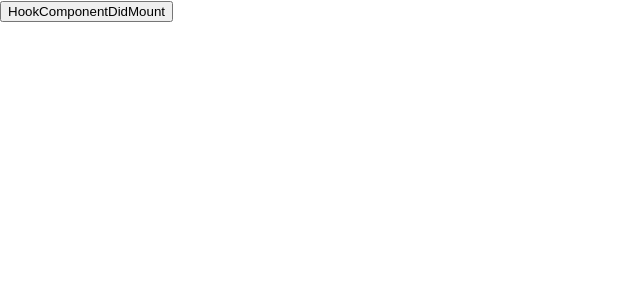
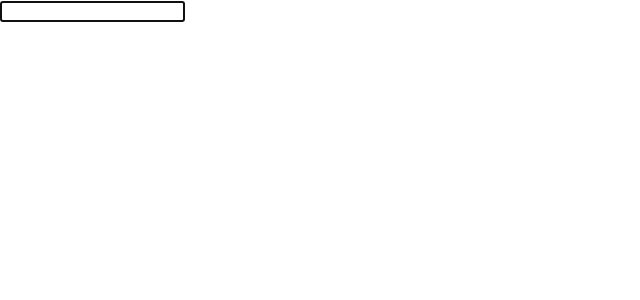
Before and after one commit to Resbi-Anik/React-hook, a React (Create React App) app: page / in a window 1280 px wide. Shown: the top 300 px of the page, without its empty margins (0-640 px from the left). Built offline with nearby package versions, Linux system fonts and the light colour scheme.

Commit message:
created simple useRef in react hook.

```diff
--- a/src/App.js
+++ b/src/App.js
@@ -1,10 +1,10 @@
 import React from 'react'
-import ComponentWillUnmount from './components/ComponentWillUnmount'
+import InputRef from './components/InputRef'
 
 function App() {
   return (
     <div>
-      <ComponentWillUnmount />
+      <InputRef />
     </div>
   )
 }
--- a/src/components/ComponentWillUnmount.js
+++ /dev/null
@@ -1,24 +0,0 @@
-import React, { useEffect, useState } from "react";
-
-function ComponentWillUnmount() {
-  const [state, setstate] = useState(true);
-
-  useEffect(() => {
-    console.log("Componet is mount");
-    return () => {
-      console.log("ComponentWillUnmount");
-    };
-  }, [state]);
-
-  const btnHandler = () => {
-    setstate(!state);
-  };
-  return (
-    <div>
-      <button onClick={btnHandler}>HookComponentDidMount</button>
-      {state}
-    </div>
-  );
-}
-
-export default ComponentWillUnmount;
--- /dev/null
+++ b/src/components/InputRef.js
@@ -0,0 +1,17 @@
+import React, { useEffect, useRef } from "react";
+
+function InputRef() {
+  const InputRef = useRef(null);
+
+  useEffect(() => {
+    console.log('ref value', InputRef.current);
+    InputRef.current.focus();
+  }, []);
+  return (
+    <div>
+      <input ref={InputRef} type="text" />
+    </div>
+  );
+}
+
+export default InputRef;
```
